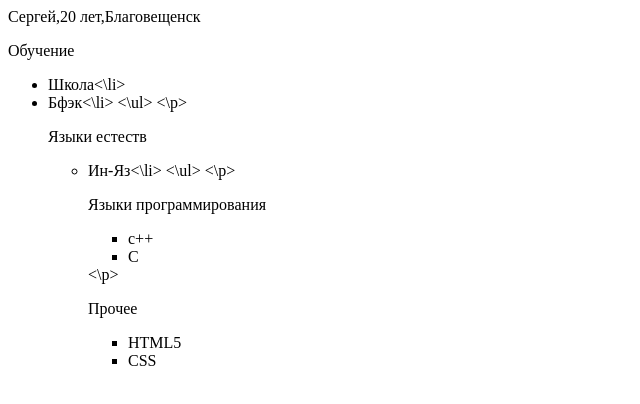
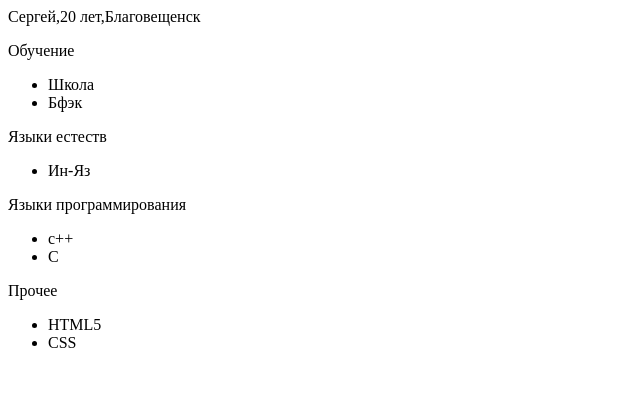
Before and after one commit to Sergo28/sergo28.github.io, a plain HTML site: page index.html in a window 1280 px wide. Shown: the whole page, without its empty margins (0-640 px from the left). Drawn offline with Linux system fonts and the light colour scheme.

Commit message:
Update index.html

```diff
--- a/index.html
+++ b/index.html
@@ -8,23 +8,23 @@
 <p>
 Обучение
 <ul>
-<li>Школа<\li>
-<li>Бфэк<\li>
-<\ul>
-<\p>
+<li>Школа</li>
+<li>Бфэк</li>
+</ul>
+</p>
 <p>
 Языки естеств
 <ul>
-<li>Ин-Яз<\li>
-<\ul>
-<\p>
+<li>Ин-Яз</li>
+</ul>
+</p>
 <p>
 Языки программирования
 <ul>
 <li>c++</li>
 <li>C</li>
 </ul>
-<\p>
+</p>
 <p>
 Прочее
 <ul>
```
